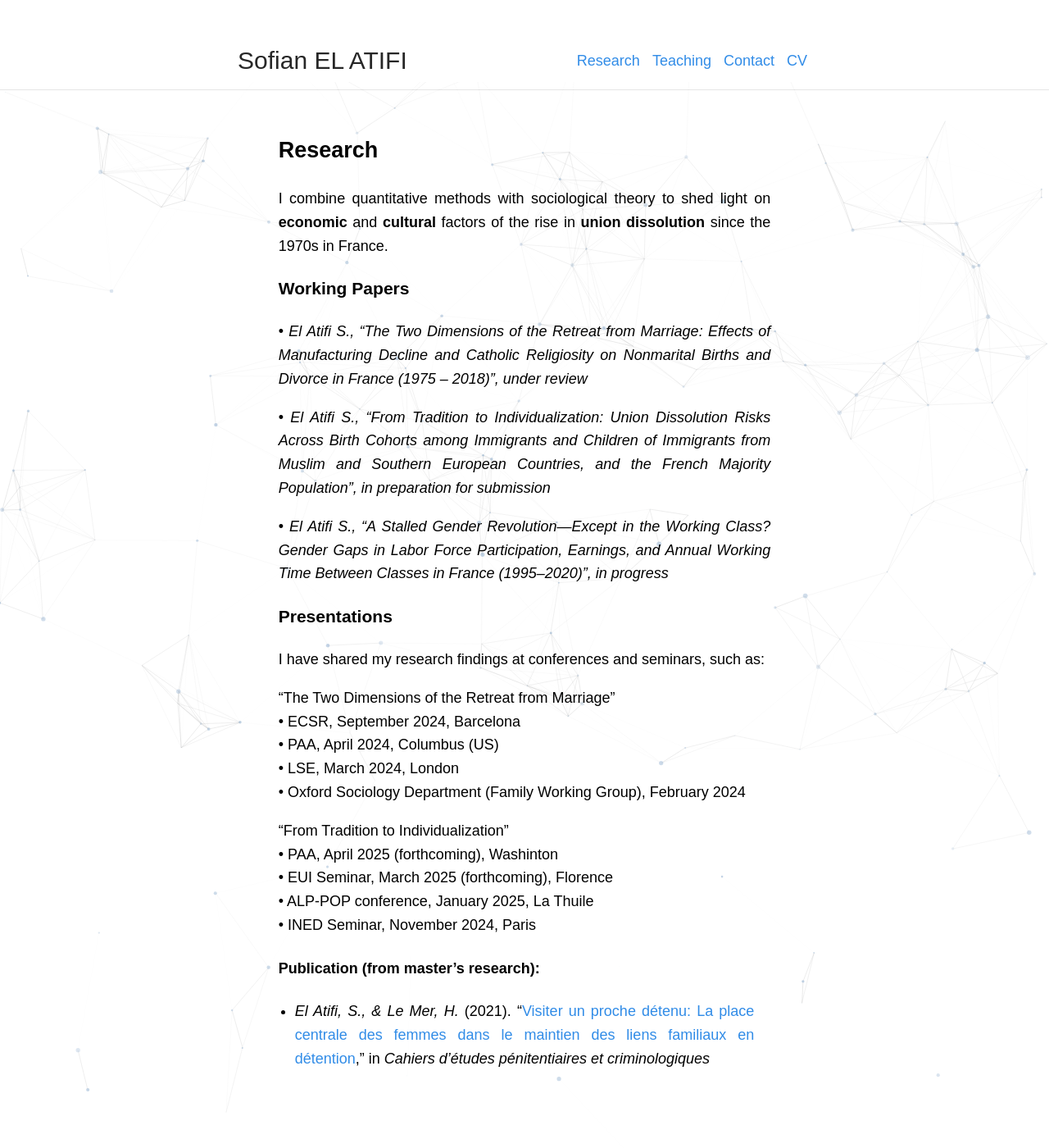
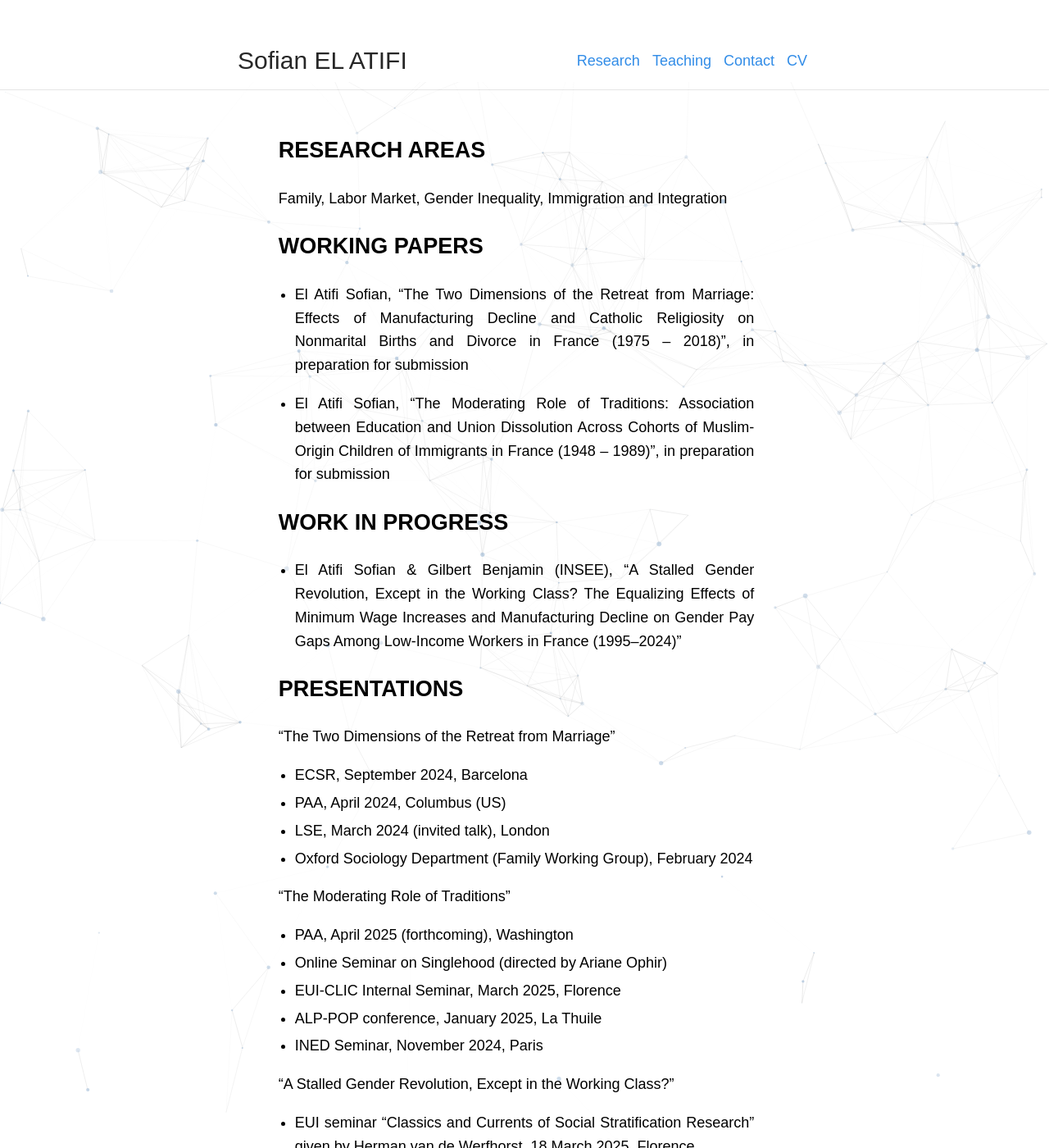
Before and after one commit to sofianelatifi/sofianelatifi.github.io, a Jekyll site: the page built from research.md, in a window 1280 px wide and 1400 px high. Shown: the whole window at 82% size. Built offline with Jekyll 4.4.1, drawn with Linux system fonts in a browser that asks for light colours; some of the changed text lies outside the part shown.

Commit message:
Update research.md

```diff
--- a/research.md
+++ b/research.md
@@ -19,34 +19,47 @@ title: Sofian EL ATIFI - Research
   }
 </style>
 
-## Research
 
-I combine quantitative methods with sociological theory to shed light on **economic** and **cultural** factors of the rise in **union dissolution** since the 1970s in France.
+## RESEARCH AREAS
 
-### Working Papers
+Family, Labor Market, Gender Inequality, Immigration and Integration
 
-•	*El Atifi S., “The Two Dimensions of the Retreat from Marriage: Effects of Manufacturing Decline and Catholic Religiosity on Nonmarital Births and Divorce in France (1975 – 2018)”, under review*
+## WORKING PAPERS
 
-•	*El Atifi S., “From Tradition to Individualization: Union Dissolution Risks Across Birth Cohorts among Immigrants and Children of Immigrants from Muslim and Southern European Countries, and the French Majority Population”, in preparation for submission*
+* El Atifi Sofian, "The Two Dimensions of the Retreat from Marriage: Effects of Manufacturing Decline and Catholic Religiosity on Nonmarital Births and Divorce in France (1975 – 2018)", in preparation for submission
 
-•	*El Atifi S., “A Stalled Gender Revolution—Except in the Working Class? Gender Gaps in Labor Force Participation, Earnings, and Annual Working Time Between Classes in France (1995–2020)”, in progress*
+* El Atifi Sofian, "The Moderating Role of Traditions: Association between Education and Union Dissolution Across Cohorts of Muslim-Origin Children of Immigrants in France (1948 – 1989)", in preparation for submission
 
-### Presentations
+## WORK IN PROGRESS
 
-I have shared my research findings at conferences and seminars, such as:
-
-“The Two Dimensions of the Retreat from Marriage”
-•	ECSR, September 2024, Barcelona
-•	PAA, April 2024, Columbus (US)
-•	LSE, March 2024, London
-•	Oxford Sociology Department (Family Working Group), February 2024
+* El Atifi Sofian & Gilbert Benjamin (INSEE), "A Stalled Gender Revolution, Except in the Working Class? The Equalizing Effects of Minimum Wage Increases and Manufacturing Decline on Gender Pay Gaps Among Low-Income Workers in France (1995–2024)"
 
 
-“From Tradition to Individualization”
-•	PAA, April 2025 (forthcoming), Washinton
-•	EUI Seminar, March 2025 (forthcoming), Florence
-•	ALP-POP conference, January 2025, La Thuile
-•	INED Seminar, November 2024, Paris
+## PRESENTATIONS
 
-#### Publication (from master's research):
-  - *El Atifi, S., & Le Mer, H.* (2021). “[Visiter un proche détenu: La place centrale des femmes dans le maintien des liens familiaux en détention](https://www.justice.gouv.fr/sites/default/files/2023-05/Cahiers_etudes_penitentiaires_et_criminologiques_n55.pdf),” in *Cahiers d’études pénitentiaires et criminologiques*
+"The Two Dimensions of the Retreat from Marriage"
+
+* ECSR, September 2024, Barcelona
+* PAA, April 2024, Columbus (US)
+* LSE, March 2024 (invited talk), London
+* Oxford Sociology Department (Family Working Group), February 2024
+
+"The Moderating Role of Traditions"
+
+* PAA, April 2025 (forthcoming), Washington
+* Online Seminar on Singlehood (directed by Ariane Ophir)
+* EUI-CLIC Internal Seminar, March 2025, Florence
+* ALP-POP conference, January 2025, La Thuile
+* INED Seminar, November 2024, Paris
+
+"A Stalled Gender Revolution, Except in the Working Class?"
+
+* EUI seminar "Classics and Currents of Social Stratification Research" given by Herman van de Werfhorst, 18 March 2025, Florence
+
+"Why Are Organised Criminals Less Likely to Be Single?"
+
+* ECPR General conference on Organised Crime, July 2022, Pisa (Italy)
+
+
+## Publication (from master's research):
+* *El Atifi, S., & Le Mer, H.* (2021). “[Visiter un proche détenu: La place centrale des femmes dans le maintien des liens familiaux en détention](https://www.justice.gouv.fr/sites/default/files/2023-05/Cahiers_etudes_penitentiaires_et_criminologiques_n55.pdf),” in *Cahiers d’études pénitentiaires et criminologiques*
```
